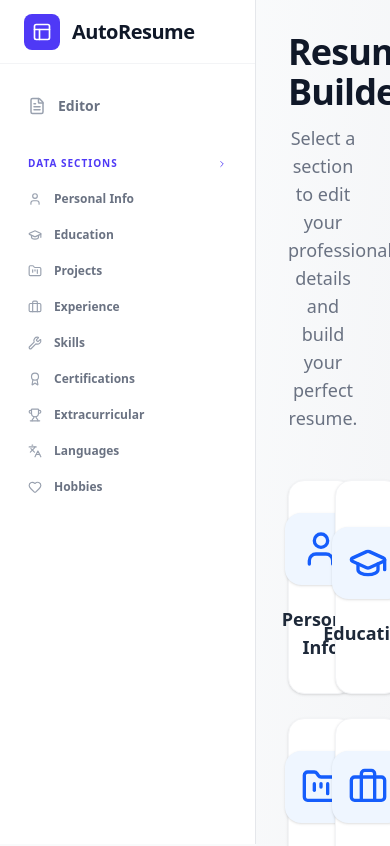
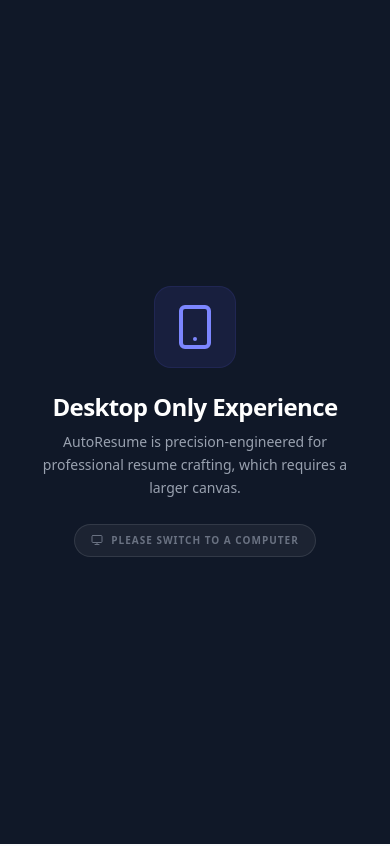
Before and after one commit to bouajilaProg/auto-resume, a Next.js app: page /sections in a window 390 px wide. Shown: the top 846 px of the page. Built offline with nearby package versions, Linux system fonts and the light colour scheme.

Commit message:
feat: add mobile blocker

```diff
--- a/app/layout.tsx
+++ b/app/layout.tsx
@@ -2,6 +2,7 @@
 import { Geist, Geist_Mono } from "next/font/google";
 import "./globals.css";
 import Sidebar from "@/components/Sidebar";
+import MobileBlocker from "@/components/MobileBlocker";
 
 const geistSans = Geist({
   variable: "--font-geist-sans",
@@ -17,7 +18,6 @@
   title: "autoResume",
   description: "resume builder for efficient developers",
 };
-
 export default function RootLayout({
   children,
 }: Readonly<{
@@ -25,13 +25,22 @@
 }>) {
   return (
     <html lang="en">
-      <body
-        className={`${geistSans.variable} ${geistMono.variable} antialiased flex bg-gray-50`}
-      >
-        <Sidebar />
-        <main className="flex-1 min-h-screen overflow-y-auto">
-          {children}
-        </main>
+      <body className={`${geistSans.variable} ${geistMono.variable} antialiased bg-gray-50`}>
+
+        {/* 1. Mobile Blocker: Only shows on screens smaller than 768px (md) */}
+        <div className="flex flex-col items-center justify-center min-h-screen p-6 text-center md:hidden bg-gray-900 text-white">
+          <MobileBlocker />
+        </div>
+
+        {/* 2. Main App: Only renders its layout on screens 768px (md) and up */}
+        <div className="hidden md:flex min-h-screen">
+          <Sidebar />
+          <main className="flex-1 overflow-y-auto">
+            {children}
+          </main>
+        </div>
+
       </body>
-    </html>);
+    </html>
+  );
 }
--- a/app/sections/page.tsx
+++ b/app/sections/page.tsx
@@ -20,7 +20,7 @@
           </p>
         </div>
 
-        <div className="grid grid-cols-2 md:grid-cols-3 lg:grid-cols-4 gap-6">
+        <div className="grid grid-cols-2 md:grid-cols-3 lg:grid-cols-5 gap-6">
           {sections.map((section) => {
             const Icon = section.icon;
             return (
--- /dev/null
+++ b/components/MobileBlocker.tsx
@@ -0,0 +1,21 @@
+import { Monitor, Smartphone } from "lucide-react";
+
+export default function MobileBlocker() {
+  return (
+    <div className="flex flex-col items-center gap-6 max-w-sm">
+      <div className="p-4 bg-indigo-500/10 rounded-2xl text-indigo-400 ring-1 ring-indigo-500/20">
+        <Smartphone size={48} />
+      </div>
+      <div className="space-y-2">
+        <h2 className="text-2xl font-black tracking-tight">Desktop Only Experience</h2>
+        <p className="text-gray-400 text-sm leading-relaxed font-medium">
+          AutoResume is precision-engineered for professional resume crafting, which requires a larger canvas.
+        </p>
+      </div>
+      <div className="flex items-center gap-2 px-4 py-2 bg-white/5 rounded-full border border-white/10 text-[10px] font-bold uppercase tracking-widest text-gray-500">
+        <Monitor size={12} />
+        Please switch to a computer
+      </div>
+    </div>
+  );
+}
```
